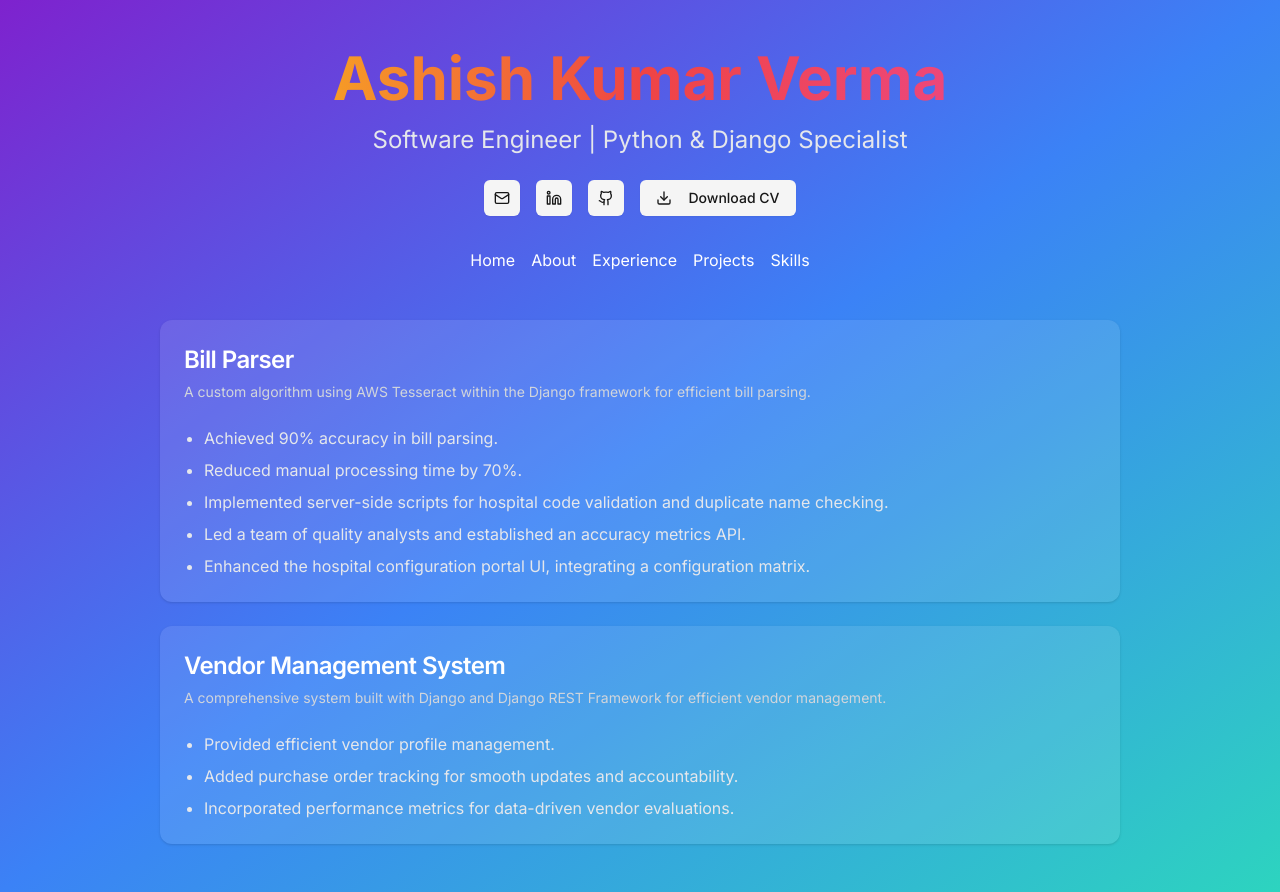
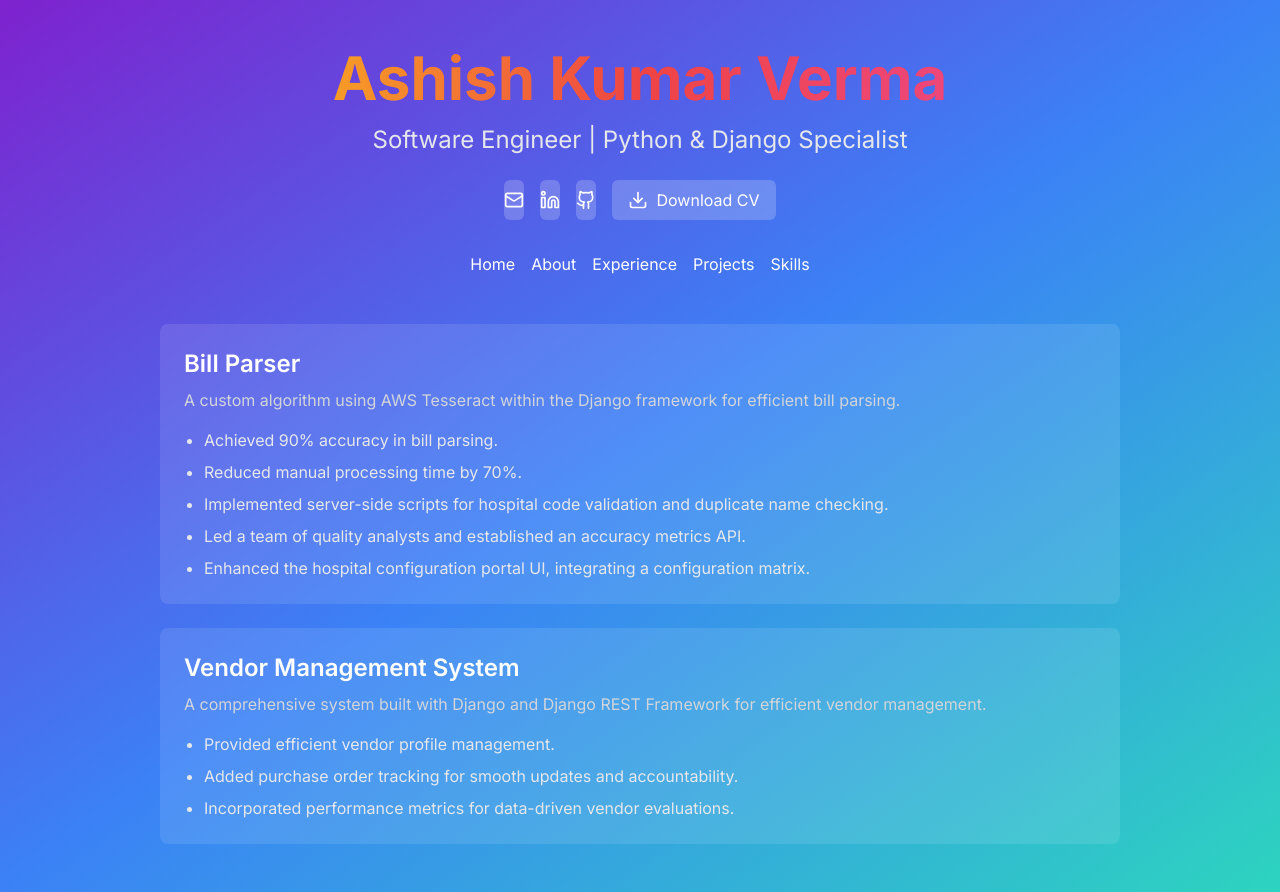
Before and after one commit to ashishcrossml/Portfolio, a Next.js app: page /projects in a window 1280 px wide. Built offline with nearby package versions, Linux system fonts and the light colour scheme.

Commit message:
issue resolved

```diff
--- a/src/app/layout.tsx
+++ b/src/app/layout.tsx
@@ -1,7 +1,6 @@
 import '@/app/globals.css';
 import { Inter } from 'next/font/google'
 import Link from 'next/link'
-import { Button } from "@/components/ui/button"
 import { Github, Linkedin, Mail, Download } from "lucide-react"
 
 const inter = Inter({ subsets: ['latin'] })
@@ -28,27 +27,19 @@ export default function RootLayout({
               Software Engineer | Python & Django Specialist
             </p>
             <div className="flex justify-center space-x-4 mb-8">
-              <Button variant="secondary" size="icon" asChild>
-                <Link href="mailto:ashish20301@gmail.com" aria-label="Email">
+              <Link href="mailto:ashish20301@gmail.com" aria-label="Email" className="inline-flex items-center justify-center w-10 h-10 rounded-md bg-white bg-opacity-20 hover:bg-opacity-30 transition-colors duration-200">
                 <Mail className="h-5 w-5" />
               </Link>
-              </Button>
-              <Button variant="secondary" size="icon" asChild>
-                <Link href="https://www.linkedin.com/in/ashish-kumar-verma/" target="_blank" rel="noopener noreferrer" aria-label="LinkedIn">
+              <Link href="https://www.linkedin.com/in/ashish-kumar-verma/" target="_blank" rel="noopener noreferrer" aria-label="LinkedIn" className="inline-flex items-center justify-center w-10 h-10 rounded-md bg-white bg-opacity-20 hover:bg-opacity-30 transition-colors duration-200">
                 <Linkedin className="h-5 w-5" />
               </Link>
-              </Button>
-              <Button variant="secondary" size="icon" asChild>
-                <Link href="https://github.com/ASHISH20301/ASHISH20301" target="_blank" rel="noopener noreferrer" aria-label="GitHub">
+              <Link href="https://github.com/ASHISH20301/ASHISH20301" target="_blank" rel="noopener noreferrer" aria-label="GitHub" className="inline-flex items-center justify-center w-10 h-10 rounded-md bg-white bg-opacity-20 hover:bg-opacity-30 transition-colors duration-200">
                 <Github className="h-5 w-5" />
               </Link>
-              </Button>
-              <Button variant="secondary" asChild>
-                <Link href="https://drive.google.com/file/d/1csjvSXbYmBZiwM5AQT9xF9gRIZurJ2BN/view?usp=drive_link" target="_blank" rel="noopener noreferrer">
+              <Link href="https://drive.google.com/file/d/1csjvSXbYmBZiwM5AQT9xF9gRIZurJ2BN/view?usp=drive_link" target="_blank" rel="noopener noreferrer" className="inline-flex items-center justify-center px-4 py-2 rounded-md bg-white bg-opacity-20 hover:bg-opacity-30 transition-colors duration-200">
                 <Download className="h-5 w-5 mr-2" />
                 Download CV
               </Link>
-              </Button>
             </div>
             <nav>
               <ul className="flex justify-center space-x-4">
--- a/src/app/projects/page.tsx
+++ b/src/app/projects/page.tsx
@@ -1,5 +1,3 @@
-import { Card, CardContent, CardDescription, CardHeader, CardTitle } from "@/components/ui/card"
-
 const projects = [
   {
     title: "Bill Parser",
@@ -27,19 +25,17 @@ export default function Projects() {
   return (
     <div className="space-y-6">
       {projects.map((project, index) => (
-        <Card key={index} className="bg-white bg-opacity-10 border-none text-white">
-          <CardHeader>
-            <CardTitle className="text-2xl">{project.title}</CardTitle>
-            <CardDescription className="text-gray-300">{project.description}</CardDescription>
-          </CardHeader>
-          <CardContent>
+        <div key={index} className="bg-white bg-opacity-10 border-none text-white rounded-lg shadow-md overflow-hidden">
+          <div className="p-6">
+            <h2 className="text-2xl font-semibold mb-2">{project.title}</h2>
+            <p className="text-gray-300 mb-4">{project.description}</p>
             <ul className="list-disc pl-5 space-y-2">
               {project.achievements.map((achievement, i) => (
                 <li key={i} className="text-gray-200">{achievement}</li>
               ))}
             </ul>
-          </CardContent>
-        </Card>
+          </div>
+        </div>
       ))}
     </div>
   )
```
Also changed, not shown: src/app/about/page.tsx (+5 -7 lines), src/app/experience/page.tsx (+6 -10 lines), src/app/skills/page.tsx (+5 -8 lines). Lines whose indentation alone changed are shown as unchanged.
